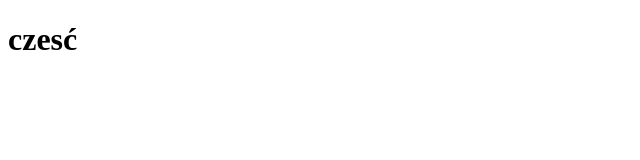
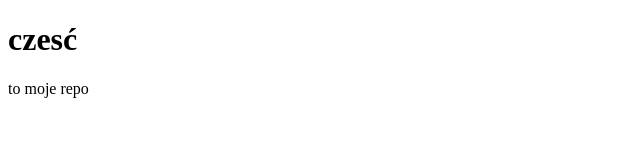
Before and after one commit to Kubsv47/test, a plain HTML site: page index.html in a window 1280 px wide. Shown: the full height of the page, 0-640 px from the left. Drawn offline with Linux system fonts and the light colour scheme.

Commit message:
added pand changed style.css

```diff
--- a/index.html
+++ b/index.html
@@ -7,5 +7,6 @@
 </head>
 <body>
     <h1>czesć</h1>
+    <p>to moje repo</p>
 </body>
 </html>
--- a/style.css
+++ b/style.css
@@ -0,0 +1,3 @@
+* {
+	box-sizing: border-box;
+}
```
